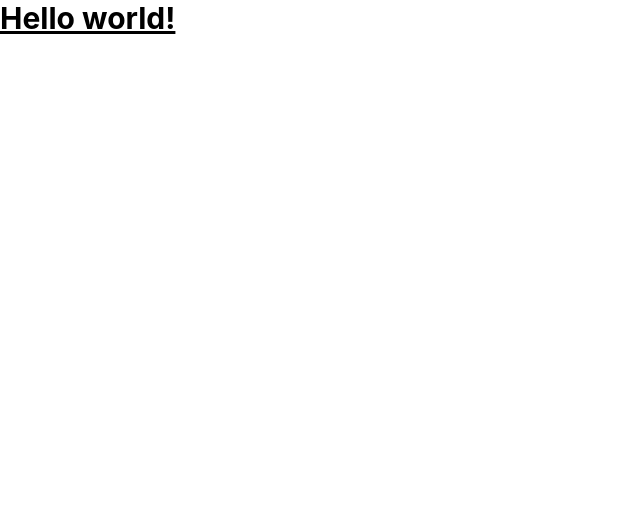
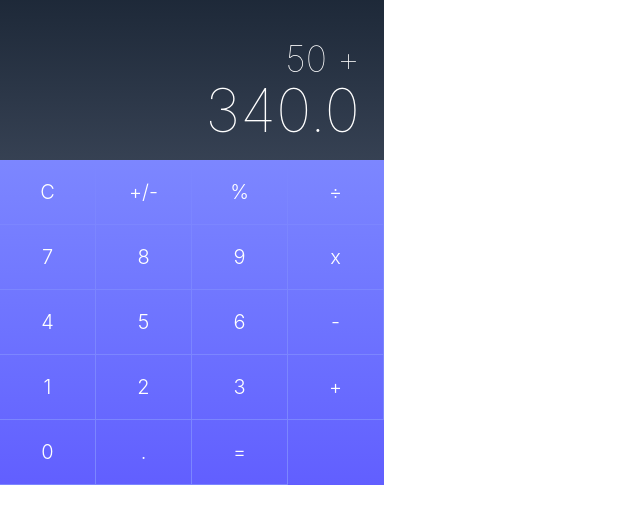
Before and after one commit to mjriveraknowmad/curso-angular-pro-zoneless-calculator, an Angular app: page /calculator in a window 1280 px wide. Before the commit this address led to /. Shown: the top 524 px of the page, without its empty margins (0-640 px from the left). Built offline with nearby package versions, Linux system fonts and the light colour scheme.

Commit message:
feat: Implementación de calculadora sin funcionalidad con tailwindcss, usand la propiedad host de @Component e InputSignals (con transforms) para comprobar desde la directiva [class] del html

```diff
--- a/src/app/app.html
+++ b/src/app/app.html
@@ -1,3 +1 @@
-<h1 class="text-3xl font-bold underline">
-  Hello world!
-</h1>
+<router-outlet></router-outlet>
--- a/src/app/app.routes.ts
+++ b/src/app/app.routes.ts
@@ -1,3 +1,12 @@
 import { Routes } from '@angular/router';
 
-export const routes: Routes = [];
+export const routes: Routes = [
+  {
+    path: 'calculator',
+    loadComponent: () => import('@/calculator/views/calculator-view/calculator-view')
+  },
+  {
+    path: '**',
+    redirectTo: 'calculator'
+  }
+];
--- /dev/null
+++ b/src/app/calculator/components/calculator-button/calculator-button.css
@@ -0,0 +1,12 @@
+/* Con Tailwindcss 4, @apply no funciona en los estilos de los componentes, por lo que se ha movido a la plantilla HTML del componente. **/
+/* button {
+  @apply w-full h-16 outline-none focus:outline-none hover:bg-indigo-700 hover:bg-opacity-20 text-white text-xl font-light;
+} */
+
+/* ::ng-deep .is-command {
+  @apply bg-indigo-700 bg-opacity-20;
+} */
+
+/* .is-command {
+  @apply bg-indigo-700 bg-opacity-20;
+} */
--- /dev/null
+++ b/src/app/calculator/components/calculator-button/calculator-button.html
@@ -0,0 +1,8 @@
+<!-- <div class="w-1/4 border-r border-b border-indigo-400"> -->
+<button
+[class.bg-indigo-700]="isCommand()"
+[class.bg-opacity-20]="isCommand()"
+class="w-full h-16 outline-none focus:outline-none hover:bg-indigo-700 hover:bg-opacity-20 text-white text-xl font-light">
+  <ng-content />
+</button>
+<!-- </div> -->
--- /dev/null
+++ b/src/app/calculator/components/calculator-button/calculator-button.ts
@@ -0,0 +1,38 @@
+import {
+  Component,
+  HostBinding,
+  input,
+} from '@angular/core';
+
+@Component({
+  selector: 'calculator-button',
+  imports: [],
+  templateUrl: './calculator-button.html',
+  styleUrl: './calculator-button.css',
+  host: {
+    class: 'w-1/4 border-r border-b border-indigo-400',
+    // attribute: 'hola',
+    // 'data-size': 'XL',
+  },
+  // encapsulation: ViewEncapsulation.None,
+})
+export class CalculatorButton {
+  public isCommand = input(false, {
+    transform: (value: boolean | string) =>
+      typeof value === 'string' ? value === '' : value,
+  });
+
+  public isDoubleSize = input(false, {
+    transform: (value: boolean | string) =>
+      typeof value === 'string' ? value === '' : value,
+  });
+
+  // Comprobar si es un comando en base a las clases aplicadas al botón
+  // @HostBinding('class.is-command') get commandStyle() {
+  //   return this.isCommand();
+  // }
+
+  @HostBinding('class.w-2/4') get commandStyle() {
+    return this.isDoubleSize();
+  }
+}
--- /dev/null
+++ b/src/app/calculator/components/calculator/calculator.html
@@ -0,0 +1,43 @@
+<div
+  class="h-40 bg-gradient-to-b from-gray-800 to-gray-700 flex items-end text-right"
+>
+  <div class="w-full py-5 px-6 text-6xl text-white font-thin">
+    <span class="text-4xl"> 50 + </span>
+    <br />
+
+    <span>340.0</span>
+  </div>
+</div>
+<div class="bg-gradient-to-b from-indigo-400 to-indigo-500">
+  <div class="flex w-full">
+    <calculator-button> C </calculator-button>
+    <calculator-button> +/- </calculator-button>
+    <calculator-button> % </calculator-button>
+    <calculator-button isCommand> ÷ </calculator-button>
+  </div>
+
+  <div class="flex w-full">
+    <calculator-button>7</calculator-button>
+    <calculator-button>8</calculator-button>
+    <calculator-button>9</calculator-button>
+    <calculator-button isCommand>x</calculator-button>
+  </div>
+  <div class="flex w-full">
+    <calculator-button>4</calculator-button>
+    <calculator-button>5</calculator-button>
+    <calculator-button>6</calculator-button>
+    <calculator-button isCommand>-</calculator-button>
+  </div>
+  <div class="flex w-full">
+    <calculator-button>1</calculator-button>
+    <calculator-button>2</calculator-button>
+    <calculator-button>3</calculator-button>
+    <calculator-button isCommand>+</calculator-button>
+  </div>
+  <div class="flex w-full">
+    <calculator-button>0</calculator-button>
+    <calculator-button>.</calculator-button>
+
+    <calculator-button isCommand isDoubleSize> = </calculator-button>
+  </div>
+</div>
--- /dev/null
+++ b/src/app/calculator/components/calculator/calculator.ts
@@ -0,0 +1,13 @@
+import { Component } from '@angular/core';
+import { CalculatorButton } from '../calculator-button/calculator-button';
+
+@Component({
+  selector: 'calculator',
+  standalone: true,
+  imports: [CalculatorButton],
+  templateUrl: './calculator.html',
+  host: {
+    class: 'max-w-96 overflow-hidden block',
+  },
+})
+export class Calculator {}
--- /dev/null
+++ b/src/app/calculator/views/calculator-view/calculator-view.html
@@ -0,0 +1 @@
+<calculator></calculator>
--- /dev/null
+++ b/src/app/calculator/views/calculator-view/calculator-view.ts
@@ -0,0 +1,9 @@
+import { Component } from '@angular/core';
+import { Calculator } from '../../components/calculator/calculator';
+
+@Component({
+  selector: 'calculator-view',
+  imports: [ Calculator ],
+  templateUrl: './calculator-view.html'
+})
+export default class CalculatorView {}
```
